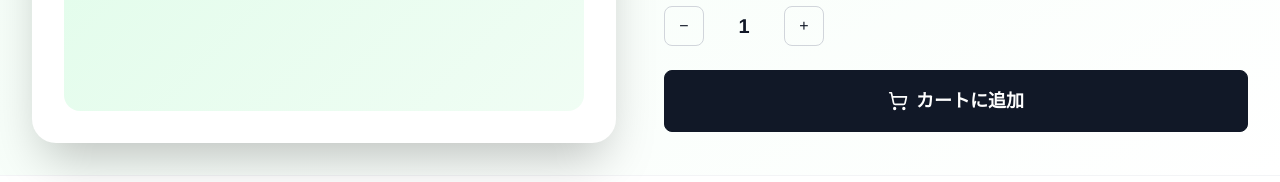
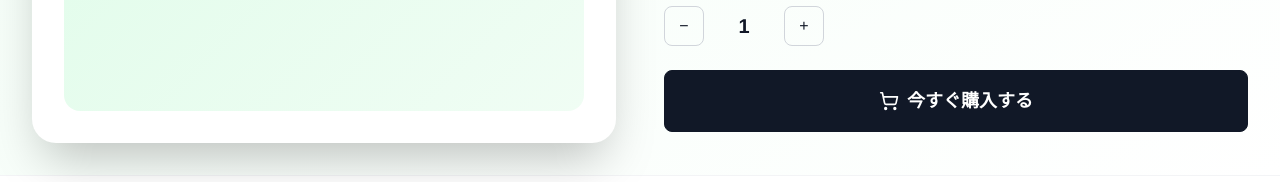
Before and after one commit to axprinc/agricultural-school-site, a Next.js app: page /naturalpure in a window 1280 px wide. Shown: the part 534-716 px from the top of the page. Built offline with nearby package versions, Linux system fonts and the light colour scheme.

Commit message:
update: 繧ｫ繝ｼ繝医↓霑ｽ蜉繝懊ち繝ｳ繧剃ｻ翫☆縺占ｳｼ蜈･縺吶ｋ縺ｫ螟画峩縲，TA繧ｻ繧ｯ繧ｷ繝ｧ繝ｳ縺ｮ繝懊ち繝ｳ繧貞炎髯､

```diff
--- a/src/app/naturalpure/page.tsx
+++ b/src/app/naturalpure/page.tsx
@@ -138,16 +138,6 @@
 // --- MAIN PRODUCT PAGE ---
 export default function TonerProductPage() {
   const [quantity, setQuantity] = useState(1)
-  const [isAddingToCart, setIsAddingToCart] = useState(false)
-
-  const handleAddToCart = () => {
-    setIsAddingToCart(true)
-    // 実際のカート機能はここに実装
-    setTimeout(() => {
-      setIsAddingToCart(false)
-      alert('カートに追加しました')
-    }, 1000)
-  }
 
   return (
     <div className="font-sans antialiased bg-[#FAFAFA] text-gray-900">
@@ -243,28 +233,15 @@
                       </button>
                     </div>
                   </div>
-                  <button
-                    onClick={handleAddToCart}
-                    disabled={isAddingToCart}
-                    className={`w-full py-4 px-8 text-lg font-bold text-white bg-gray-900 hover:bg-gray-700 transition-colors border border-gray-900 rounded-lg flex items-center justify-center gap-2 ${
-                      isAddingToCart ? 'opacity-50 cursor-not-allowed' : ''
-                    }`}
+                  <a
+                    href="https://order.awaji-smilefarm.com/products/pd_2zs1guqpebsmqs3p/purchases/new"
+                    target="_blank"
+                    rel="noopener noreferrer"
+                    className="w-full py-4 px-8 text-lg font-bold text-white bg-gray-900 hover:bg-gray-700 transition-colors border border-gray-900 rounded-lg flex items-center justify-center gap-2"
                   >
-                    {isAddingToCart ? (
-                      <>
-                        <svg className="animate-spin h-5 w-5" fill="none" viewBox="0 0 24 24">
-                          <circle className="opacity-25" cx="12" cy="12" r="10" stroke="currentColor" strokeWidth="4"></circle>
-                          <path className="opacity-75" fill="currentColor" d="M4 12a8 8 0 018-8V0C5.373 0 0 5.373 0 12h4zm2 5.291A7.962 7.962 0 014 12H0c0 3.042 1.135 5.824 3 7.938l3-2.647z"></path>
-                        </svg>
-                        追加中...
-                      </>
-                    ) : (
-                      <>
-                        <ShoppingCart className="w-5 h-5" />
-                        カートに追加
-                      </>
-                    )}
-                  </button>
+                    <ShoppingCart className="w-5 h-5" />
+                    今すぐ購入する
+                  </a>
                 </FadeInSection>
               </div>
             </div>
@@ -395,16 +372,9 @@
               <h2 className="text-4xl md:text-5xl font-extrabold mb-6">
                 本質的な調和こそが、時代を超えて残る真の輝き。
               </h2>
-              <p className="text-xl text-gray-300 mb-8 max-w-3xl mx-auto">
+              <p className="text-xl text-gray-300 max-w-3xl mx-auto">
                 未来のために。あなたの肌のために。
               </p>
-              <button
-                onClick={handleAddToCart}
-                className="inline-flex items-center px-8 py-4 text-lg font-bold text-gray-900 bg-white hover:bg-gray-100 transition-colors border border-white rounded-lg"
-              >
-                今すぐ購入する
-                <ArrowRight className="w-5 h-5 ml-2" />
-              </button>
             </FadeInSection>
           </div>
         </section>
```
